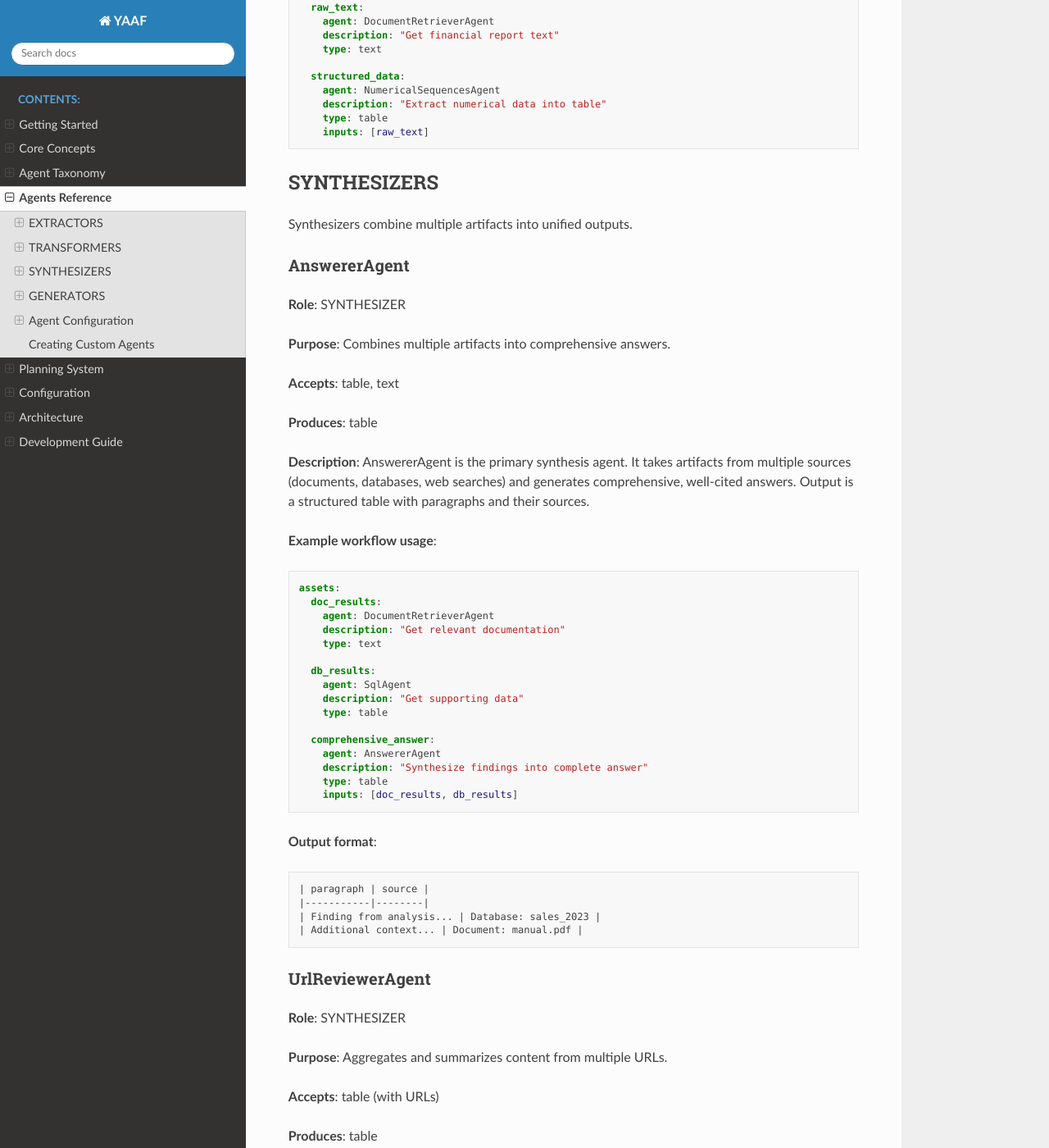
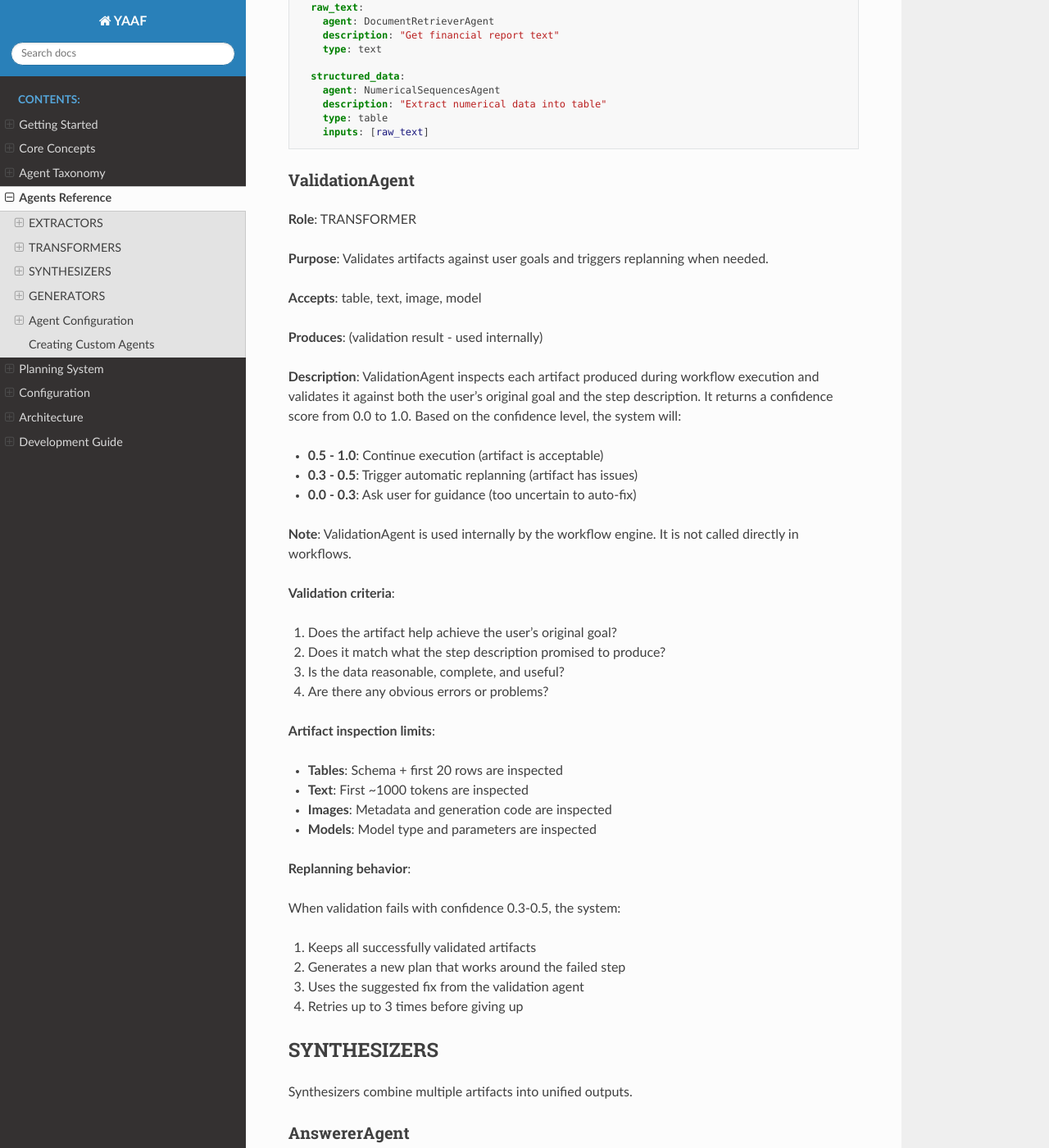
Before and after one commit to fractalego/yaaaf, a Sphinx documentation site: the page built from documentation/source/agents.rst, in a window 1280 px wide and 1400 px high, scrolled down 7511 px. Shown: the whole window at 82% size. Built offline with Sphinx 7.4.7 and the Read the Docs theme 3.1.0, drawn with Linux system fonts in a browser that asks for light colours.

Commit message:
added validation agent to the documents

```diff
--- a/documentation/source/agents.rst
+++ b/documentation/source/agents.rst
@@ -359,6 +359,49 @@ NumericalSequencesAgent parses unstructured text containing numerical data and c
        type: table
        inputs: [raw_text]
 
+ValidationAgent
+~~~~~~~~~~~~~~~
+
+**Role**: TRANSFORMER
+
+**Purpose**: Validates artifacts against user goals and triggers replanning when needed.
+
+**Accepts**: table, text, image, model
+
+**Produces**: (validation result - used internally)
+
+**Description**:
+ValidationAgent inspects each artifact produced during workflow execution and validates it against both the user's original goal and the step description. It returns a confidence score from 0.0 to 1.0. Based on the confidence level, the system will:
+
+- **0.5 - 1.0**: Continue execution (artifact is acceptable)
+- **0.3 - 0.5**: Trigger automatic replanning (artifact has issues)
+- **0.0 - 0.3**: Ask user for guidance (too uncertain to auto-fix)
+
+**Note**: ValidationAgent is used internally by the workflow engine. It is not called directly in workflows.
+
+**Validation criteria**:
+
+1. Does the artifact help achieve the user's original goal?
+2. Does it match what the step description promised to produce?
+3. Is the data reasonable, complete, and useful?
+4. Are there any obvious errors or problems?
+
+**Artifact inspection limits**:
+
+- **Tables**: Schema + first 20 rows are inspected
+- **Text**: First ~1000 tokens are inspected
+- **Images**: Metadata and generation code are inspected
+- **Models**: Model type and parameters are inspected
+
+**Replanning behavior**:
+
+When validation fails with confidence 0.3-0.5, the system:
+
+1. Keeps all successfully validated artifacts
+2. Generates a new plan that works around the failed step
+3. Uses the suggested fix from the validation agent
+4. Retries up to 3 times before giving up
+
 SYNTHESIZERS
 ------------
 
--- a/pyproject.toml
+++ b/pyproject.toml
@@ -4,7 +4,7 @@ build-backend = "setuptools.build_meta"
 
 [project]
 name = "yaaaf"
-version = "0.0.39"
+version = "0.1.0"
 description = "YAAAF (Yet Another Autonomous Agents Framework) - A modular framework for building intelligent agentic applications with Python backend and Next.js frontend"
 readme = "README.md"
 requires-python = ">=3.11"
```
Also changed, not shown: README.md (+8 -0 lines).
